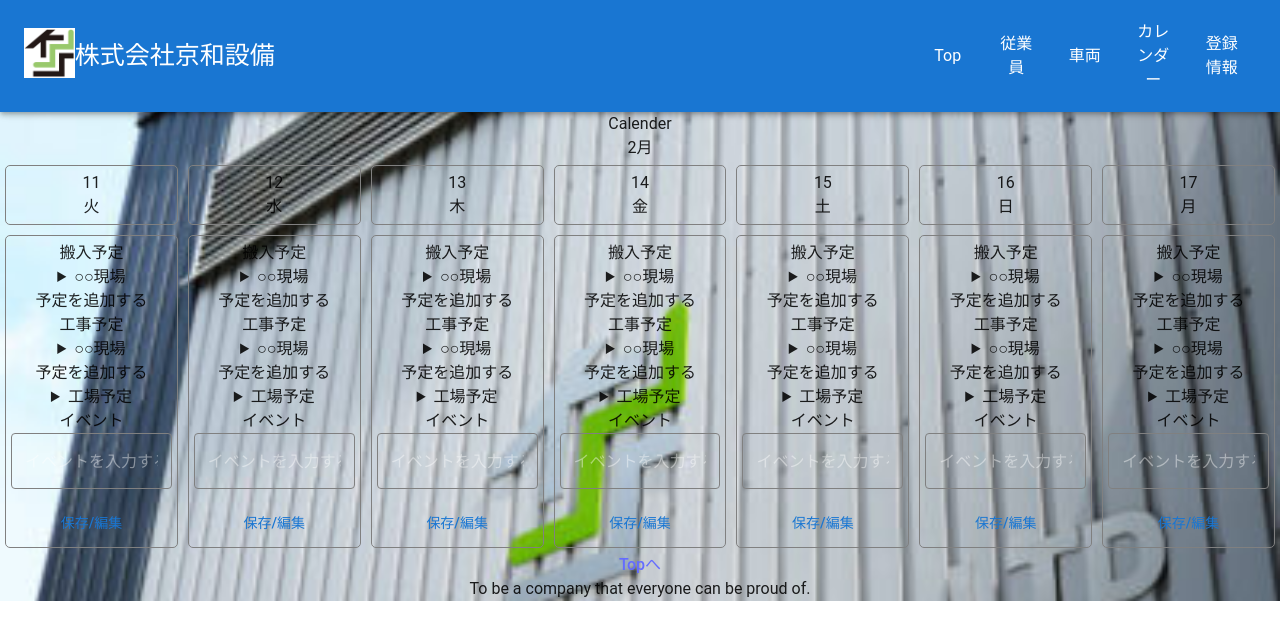
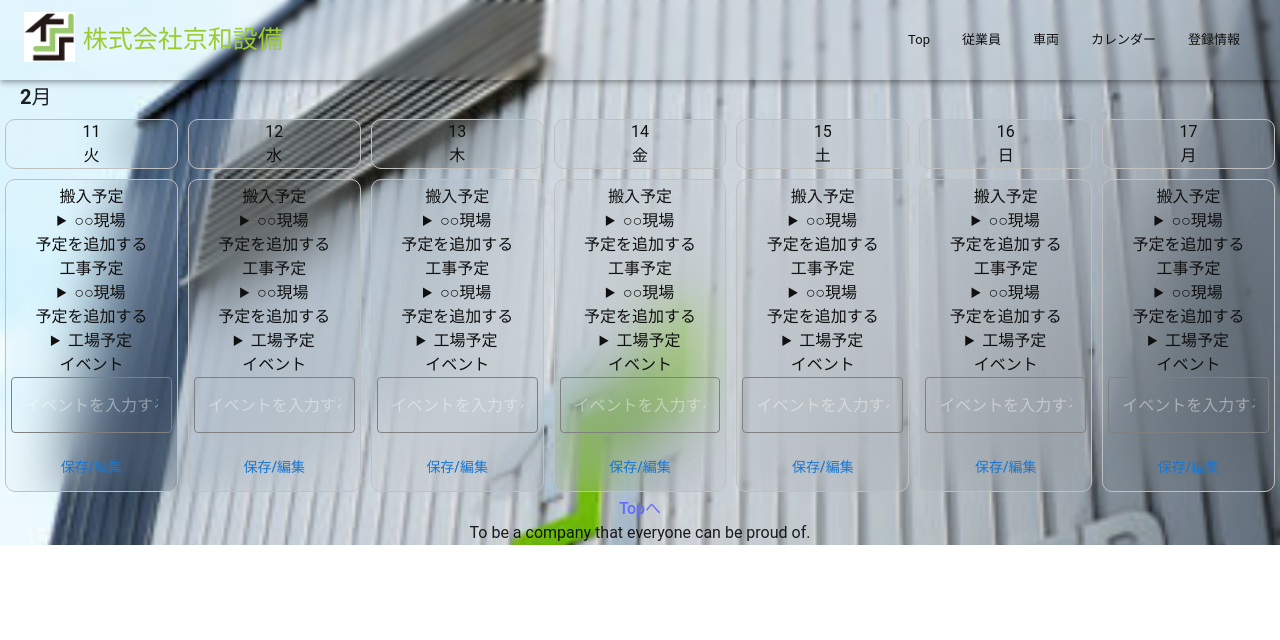
Before and after one commit to nagai-sho/schedule_app, a React (Vite) app in the folder schedule_app_frontend/: page /calender/show in a window 1280 px wide. Shown: the top 640 px of the page. Built offline with nearby package versions, Linux system fonts and the light colour scheme.

Commit message:
Fixed calender design in Calender.tsx

```diff
--- a/schedule_app_frontend/src/components/Day.tsx
+++ b/schedule_app_frontend/src/components/Day.tsx
@@ -2,8 +2,9 @@ import Factory from './Factory';
 import Construction from './Construction';
 import Transport from './Transport';
 import EventButton from './EventButton';
-import { TextField } from '@mui/material';
-import '../styles/day.css';
+import { Box, Stack, TextField } from '@mui/material';
+import colorCodes from '../styles/colors';
+// import '../styles/day.css';
 
 interface DayProps {
   date: Date;
@@ -11,13 +12,36 @@ interface DayProps {
 
 const Day: React.FC<DayProps> = ({ date }) => {
   return (
-    <>
-      <div className="day">
-        <div className="one_day">
+    <Box>
+      <Stack
+        sx={{
+          margin: '5px',
+        }}
+      >
+        <Stack
+          sx={{
+            border: `solid 1px ${colorCodes.border.default}`,
+            borderRadius: '10px',
+            color: colorCodes.text.default,
+            backgroundColor: 'transparent',
+            backdropFilter: 'Blur(30px)',
+            marginBottom: '10px',
+          }}
+        >
           <div>{date.getDate()}</div>
           <div>{date.toLocaleDateString('ja-JP', { weekday: 'short' })}</div>
-        </div>
-        <div className="one_day">
+        </Stack>
+        <Stack
+          sx={{
+            border: `solid 1px ${colorCodes.border.default}`,
+            borderRadius: '10px',
+            color: colorCodes.text.default,
+            backgroundColor: 'transparent',
+            backdropFilter: 'Blur(30px)',
+
+            padding: '5px',
+          }}
+        >
           <Transport />
           <Construction />
           <Factory />
@@ -44,9 +68,9 @@ const Day: React.FC<DayProps> = ({ date }) => {
             <br />
             <EventButton />
           </div>
-        </div>
-      </div>
-    </>
+        </Stack>
+      </Stack>
+    </Box>
   );
 };
 
--- a/schedule_app_frontend/src/components/layout/Header.tsx
+++ b/schedule_app_frontend/src/components/layout/Header.tsx
@@ -9,11 +9,13 @@ import {
   ListItemText,
   Typography,
   Drawer,
+  Stack,
 } from '@mui/material';
 import MenuIcon from '@mui/icons-material/Menu';
 import CloseIcon from '@mui/icons-material/Close';
 import { Link } from 'react-router-dom';
 import logo from '../../assets/images/kyowasetsubi_logo.png';
+import colorCodes from '../../styles/colors';
 
 const setNavLinks: Array<{ text: string; url: string }> = [
   { text: 'Top', url: '/' },
@@ -33,19 +35,41 @@ const Header: React.FC = () => {
   };
 
   return (
-    <AppBar component="header" position="fixed" id="header">
+    <AppBar
+      component="header"
+      position="fixed"
+      id="header"
+      sx={{
+        backgroundColor: 'transparent',
+        backdropFilter: 'Blur(3px)',
+        // backgroundColor: colorCodes.background.default || 'transparent',
+      }}
+    >
       <Container
         maxWidth={false}
         sx={{
-          minHeight: '100px',
+          height: '10vh',
+          minHeight: '70px',
           maxHeight: '200px',
           maxWidth: { xs: '100%', md: '100%', lg: 'none' },
+          // backgroundColor: 'transparent',
+          // backgroundColor: colorCodes.background.default,
+          // opacity: '0.5',
+          // backgroundColor: `${colorCodes.background.default}4D`,
         }}
       >
-        <Box sx={{ display: 'flex', justifyContent: 'space-between' }}>
-          <Box
+        <Box
+          sx={{
+            display: 'flex',
+            justifyContent: 'space-between',
+            alignItems: 'center',
+            height: '100%',
+          }}
+        >
+          <Stack
+            direction="row"
+            spacing={1}
             sx={{
-              display: 'flex',
               alignItems: 'center',
               textDecoration: 'none',
             }}
@@ -53,8 +77,16 @@ const Header: React.FC = () => {
             <Link to="/calender/show">
               <img src={logo} alt="Calender-Signage" height="50" width="auto" />
             </Link>
-            <Typography sx={{ fontSize: '25px' }}>株式会社京和設備</Typography>
-          </Box>
+            <Typography
+              sx={{
+                fontSize: '25px',
+                color: colorCodes.text.emphasis,
+                fontWeight: 'bold',
+              }}
+            >
+              株式会社京和設備
+            </Typography>
+          </Stack>
           <Box>
             <List
               component="nav"
@@ -77,11 +109,24 @@ const Header: React.FC = () => {
                     sx={{
                       textAlign: 'center',
                       display: { xs: 'none', md: 'block' },
+                      color: colorCodes.text.default,
+                      // fontWeight: 'bold',
                     }}
                     component={Link}
                     to={navLink.url}
                   >
-                    <ListItemText primary={navLink.text} />
+                    <ListItemText
+                      primary={
+                        <Typography
+                          sx={{
+                            whiteSpace: 'nowrap',
+                            fontSize: '13px',
+                          }}
+                        >
+                          {navLink.text}
+                        </Typography>
+                      }
+                    />
                   </ListItemButton>
                 </ListItem>
               ))}
--- a/schedule_app_frontend/src/pages/Calender.tsx
+++ b/schedule_app_frontend/src/pages/Calender.tsx
@@ -1,8 +1,8 @@
 import { Link } from 'react-router-dom';
 import Day from '../components/Day';
-import '../styles/calender.css';
+// import '../styles/calender.css';
 import CurrentDate from '../components/CurrentDate';
-import { Box } from '@mui/material';
+import { Box, Stack, Typography } from '@mui/material';
 
 const Calender: React.FC = () => {
   const today = new Date();
@@ -14,12 +14,17 @@ const Calender: React.FC = () => {
           minHeight: '100%',
         }}
       >
-        <div>
-          Calender
-          <div></div>
-        </div>
-        <CurrentDate />
-        <div className="days">
+        <Typography
+          sx={{
+            fontSize: '20px',
+            fontWeight: 'bold',
+            textAlign: 'left',
+            margin: '2px 20px',
+          }}
+        >
+          <CurrentDate />
+        </Typography>
+        <Stack direction="row">
           <Day date={today} />
           <Day date={new Date(today.getTime() + 1 * 24 * 60 * 60 * 1000)} />
           <Day date={new Date(today.getTime() + 2 * 24 * 60 * 60 * 1000)} />
@@ -27,7 +32,7 @@ const Calender: React.FC = () => {
           <Day date={new Date(today.getTime() + 4 * 24 * 60 * 60 * 1000)} />
           <Day date={new Date(today.getTime() + 5 * 24 * 60 * 60 * 1000)} />
           <Day date={new Date(today.getTime() + 6 * 24 * 60 * 60 * 1000)} />
-        </div>
+        </Stack>
         <Link to="/">Topへ</Link>
       </Box>
     </>
--- a/schedule_app_frontend/src/styles/colors.ts
+++ b/schedule_app_frontend/src/styles/colors.ts
@@ -1,12 +1,29 @@
 const palette = {
   white: '#f8fbf8',
   black: '#101010',
+  silver: '#c0c0c0',
+  emerald: '#00a09b',
+  evergreen: '#007b43',
+  vividgreen: '#00ff00',
+  darkgreen: '#006400',
+  bottlegreen: '#004d25',
+  cobaltgreen: '#3cb37a',
+  limegreen: '#32cd32',
+  yellowgreen: '#9acd32',
 };
 
 const colorCodes = {
   text: {
     default: palette.black,
     reverse: palette.white,
+    emphasis: palette.yellowgreen,
+  },
+  background: {
+    default: palette.emerald,
+    reverse: palette.white,
+  },
+  border: {
+    default: palette.silver,
   },
 };
 
```
